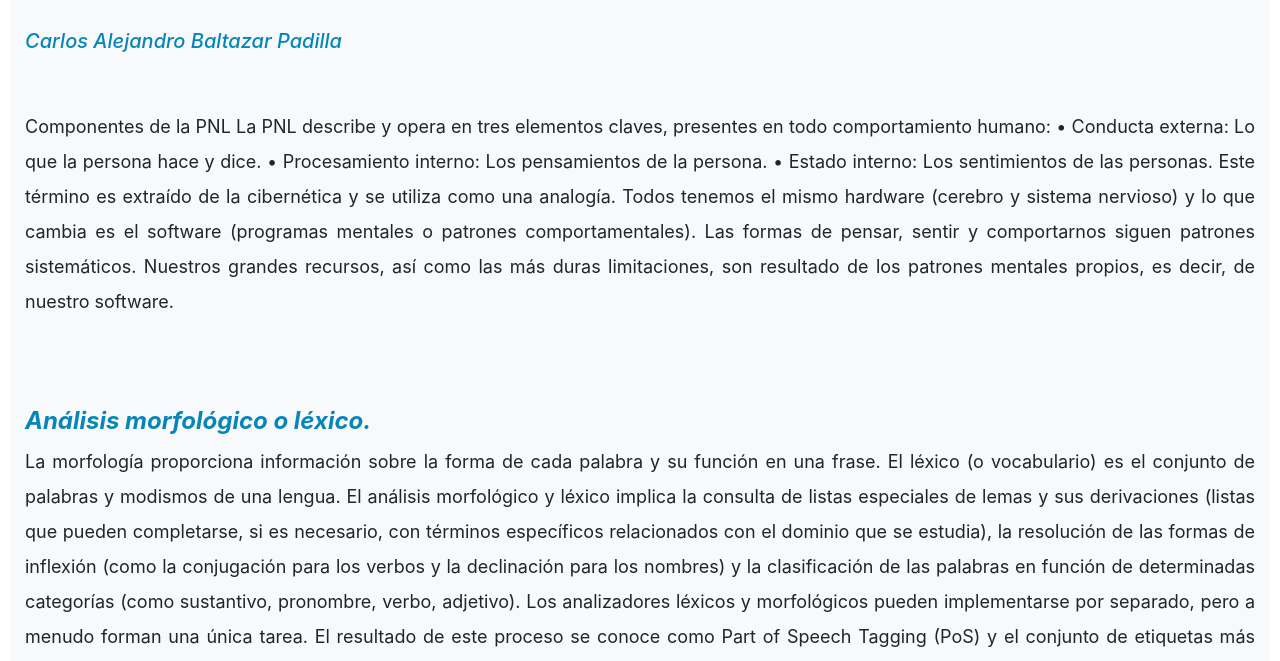
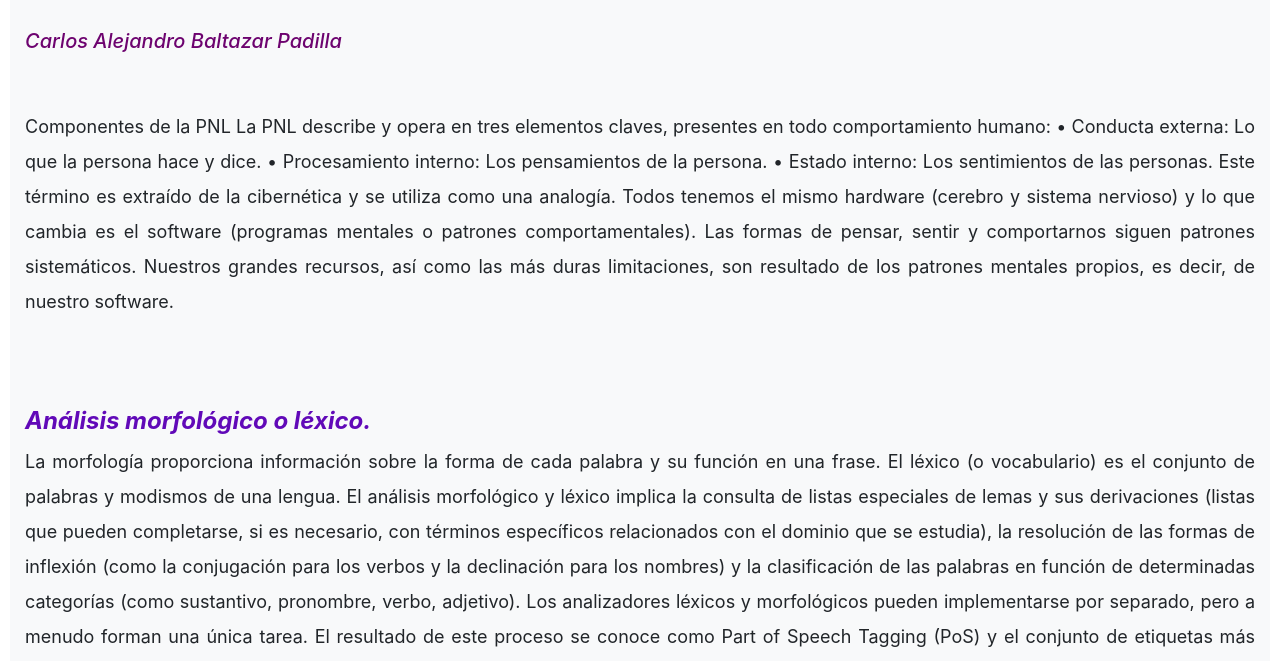
Before and after one commit to Zarlbalt/PNLPW, a plain HTML site: page index.html in a window 1280 px wide. Shown: the part 131-792 px from the top of the page. Drawn offline with nearby package versions, Linux system fonts and the light colour scheme.

Commit message:
Add files via upload

```diff
--- a/index.html
+++ b/index.html
@@ -60,11 +60,11 @@
   }
 
   h4 {
-    color: rgb(9, 134, 184);
+    color: rgb(97, 9, 184);
   }
 
   h5 {
-    color: rgb(5, 134, 184);
+    color: rgb(109, 3, 111);
   }
 
   .referencia{
```
